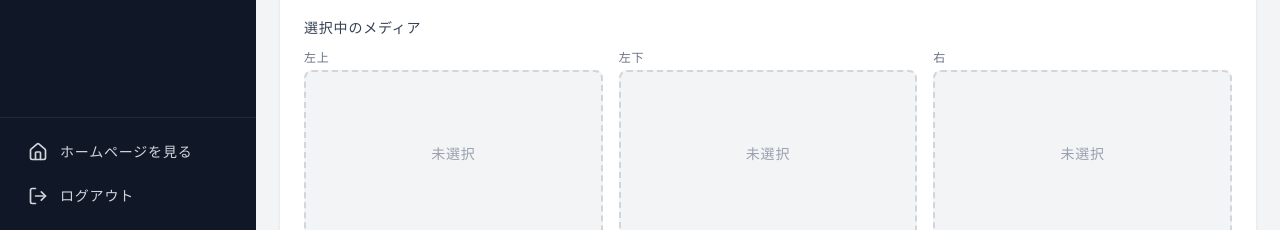
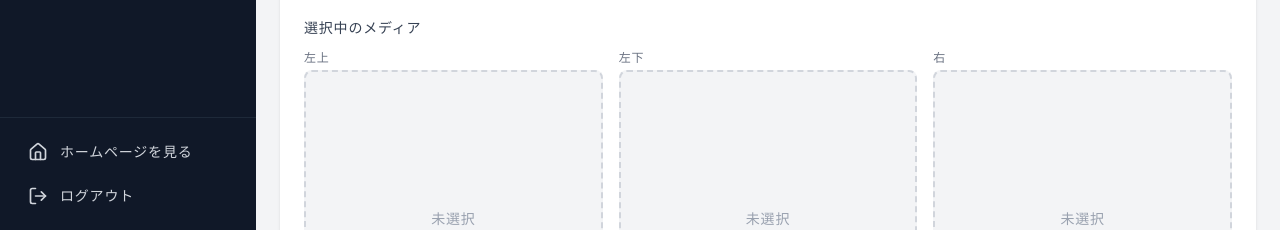
Before and after one commit to skcoom/skhome, a Next.js app: page /dashboard in a window 1280 px wide. Shown: the part 570-800 px from the top of the page. Built offline with nearby package versions, Linux system fonts and the light colour scheme; no server answers; the database is empty.

Commit message:
chore: update HeroSettings.tsx

```diff
--- a/src/components/admin/HeroSettings.tsx
+++ b/src/components/admin/HeroSettings.tsx
@@ -113,7 +113,7 @@ export function HeroSettings({ allMedia, initialHeroMedia }: HeroSettingsProps)
           {selectedMedia.map((media, index) => (
             <div key={index} className="relative">
               <p className="text-xs text-gray-500 mb-1">{positionLabels[index]}</p>
-              <div className="aspect-video bg-gray-100 rounded-lg overflow-hidden border-2 border-dashed border-gray-300">
+              <div className="aspect-square bg-gray-100 rounded-lg overflow-hidden border-2 border-dashed border-gray-300">
                 {media ? (
                   <div className="relative w-full h-full group">
                     <img
```
